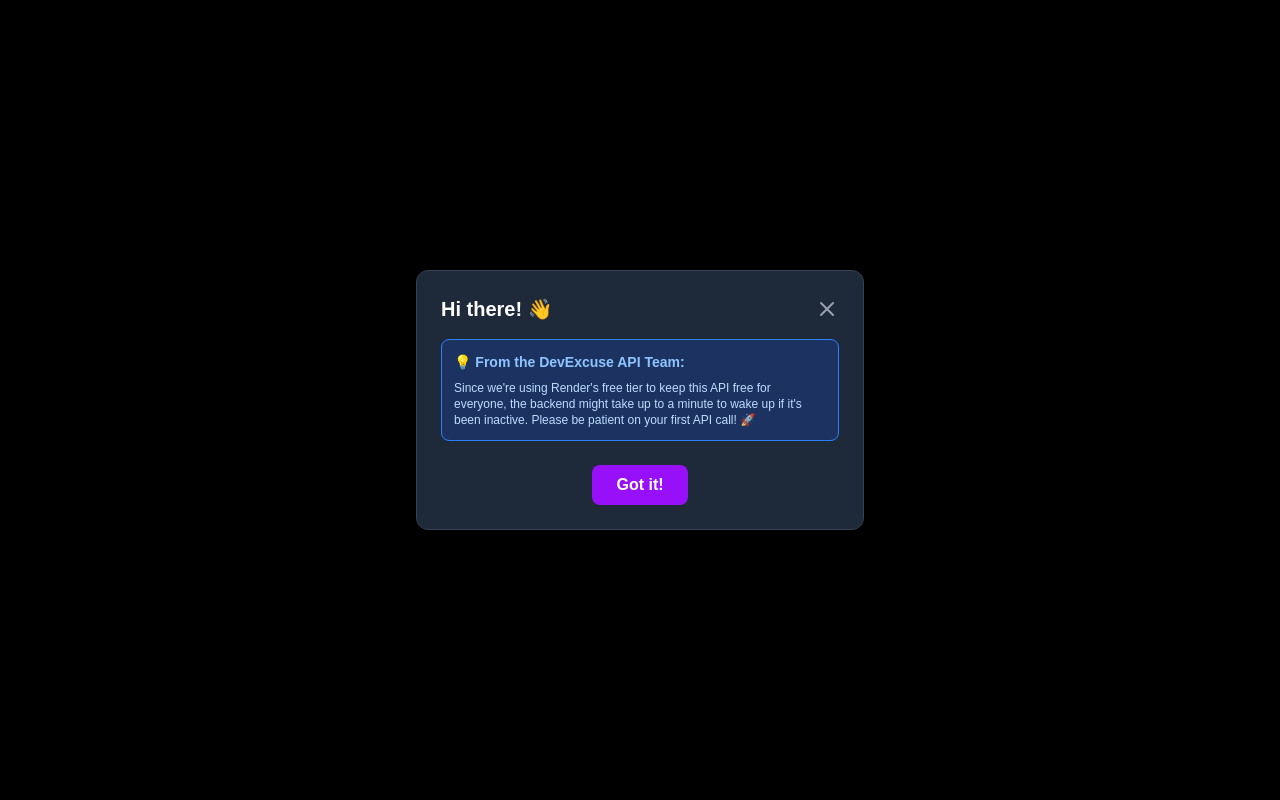
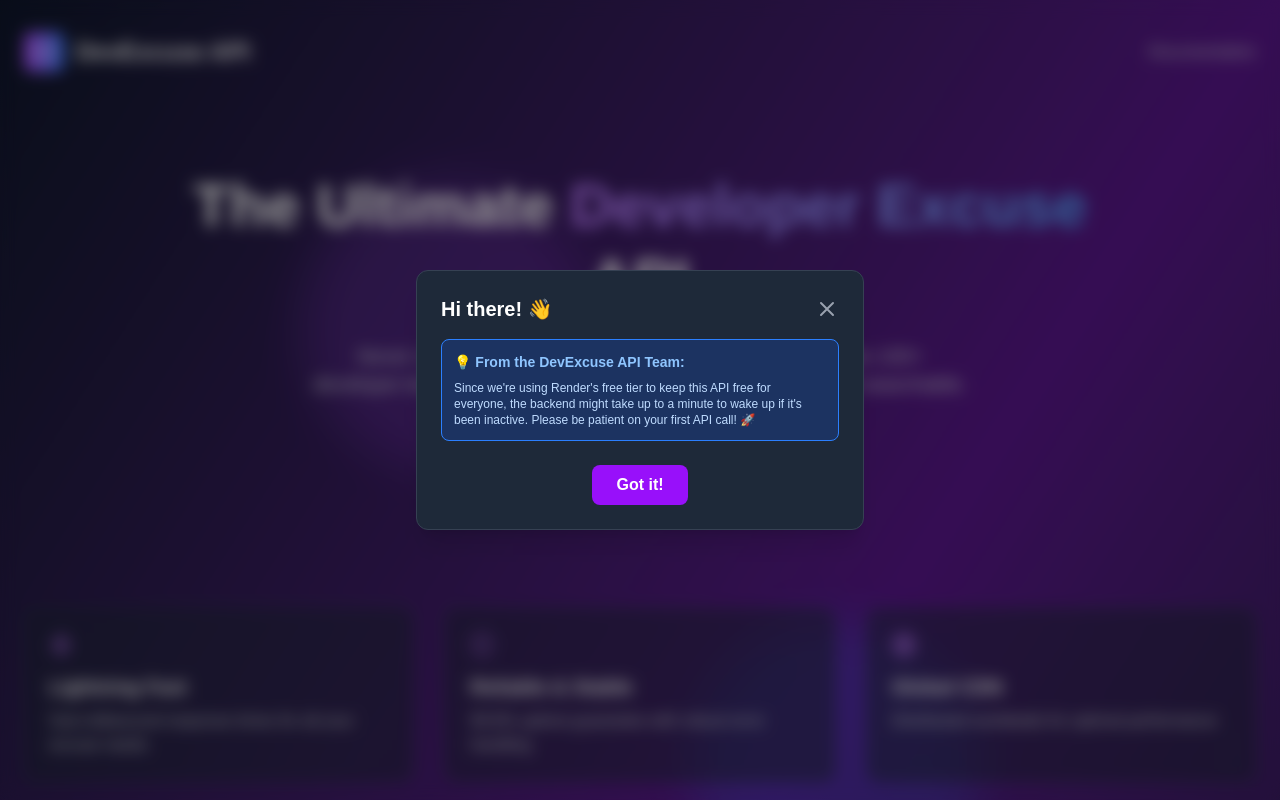
Before and after one commit to souravmishra7456/excuses, a Next.js app in the folder frontend/: page / in a window 1280 px wide. Shown: the top 800 px of the page. Built offline with nearby package versions, Linux system fonts and the light colour scheme.

Commit message:
modal updated

```diff
--- a/frontend/src/app/page.js
+++ b/frontend/src/app/page.js
@@ -1,6 +1,6 @@
 'use client';
 
-import React, { useState } from 'react';
+import React, { useState, useEffect } from 'react';
 import { Code, Play, Copy, ExternalLink, Zap, Shield, Globe, CheckCircle } from 'lucide-react';
 
 const baseUrl = process.env.NEXT_PUBLIC_API_BASE_URL || 'https://api.devexcuse.com';
@@ -267,6 +267,19 @@
     return activeEndpoint === '/search';
   };
 
+  useEffect(() => {
+    if (showModal) {
+      document.body.style.overflow = 'hidden'; // disables scroll
+    } else {
+      document.body.style.overflow = 'auto'; // restores scroll
+    }
+
+    // Optional cleanup if component is removed while modal is open
+    return () => {
+      document.body.style.overflow = 'auto';
+    };
+  }, [showModal]);
+
   return (
     <div className="min-h-screen bg-gradient-to-br from-slate-900 via-purple-900 to-slate-900">
       {/* Animated Background */}
@@ -532,13 +545,13 @@
 
         {/* Modal */}
         {showModal && (
-          <div className="fixed inset-0 bg-black bg-opacity-50 flex items-center justify-center z-50 p-4">
-            <div className="bg-gray-800 rounded-xl max-w-md w-full p-6 border border-gray-700">
+          <div className="fixed inset-0 z-50 flex items-center justify-center bg-black/40 backdrop-blur-sm p-4">
+            <div className="bg-gray-800 rounded-xl max-w-md w-full p-6 border border-gray-700 shadow-xl">
               <div className="flex items-center justify-between mb-4">
                 <h3 className="text-xl font-semibold text-white">Hi there! 👋</h3>
                 <button
                   onClick={() => setShowModal(false)}
-                  className="text-gray-400 hover:text-white transition-colors"
+                  className="text-gray-400 hover:text-white transition-colors cursor-pointer"
                 >
                   <svg className="w-6 h-6" fill="none" stroke="currentColor" viewBox="0 0 24 24">
                     <path strokeLinecap="round" strokeLinejoin="round" strokeWidth={2} d="M6 18L18 6M6 6l12 12" />
@@ -565,6 +578,7 @@
               </div>
             </div>
           </div>
+
         )}
 
       </div>
```
